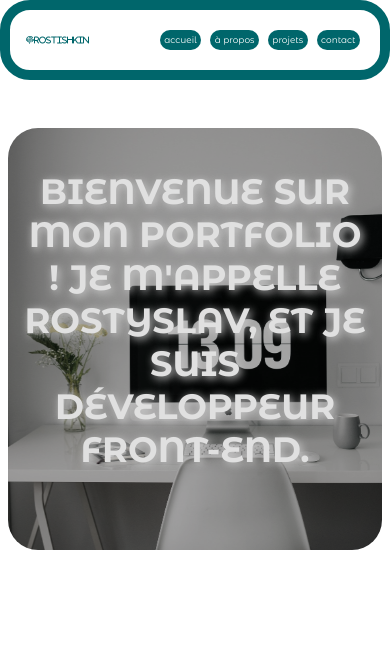
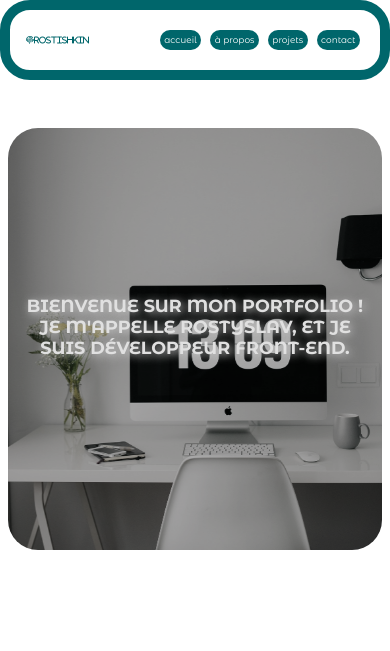
Before and after one commit to Rostishkin/Portfolio, a plain HTML site: page index.html in a window 390 px wide. Shown: the top 651 px of the page. Drawn offline with Linux system fonts and the light colour scheme.

Commit message:
Update style.css

```diff
--- a/sass/style.css
+++ b/sass/style.css
@@ -662,6 +662,9 @@ button[type=submit]:hover {
     height: 50vh;
     width: 100%;
   }
+  #banner h1 {
+    font-size: 1.1em;
+  }
   .about-avatar-mini {
     display: none;
   }
```
